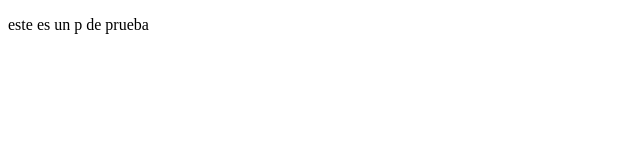
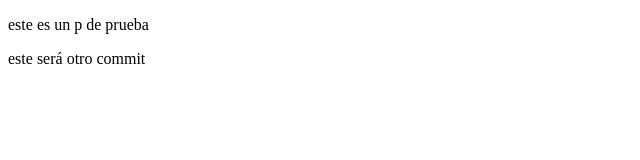
Before and after one commit to TenoSG/proyectoPrework, a plain HTML site: page index.html in a window 1280 px wide. Shown: the whole page, without its empty margins (0-640 px from the left). Drawn offline with Linux system fonts and the light colour scheme.

Commit message:
new commit

```diff
--- a/index.html
+++ b/index.html
@@ -8,5 +8,6 @@
 </head>
 <body>
     <p>este es un p de prueba</p>
+    <p>este será otro commit</p>
 </body>
 </html>
```
